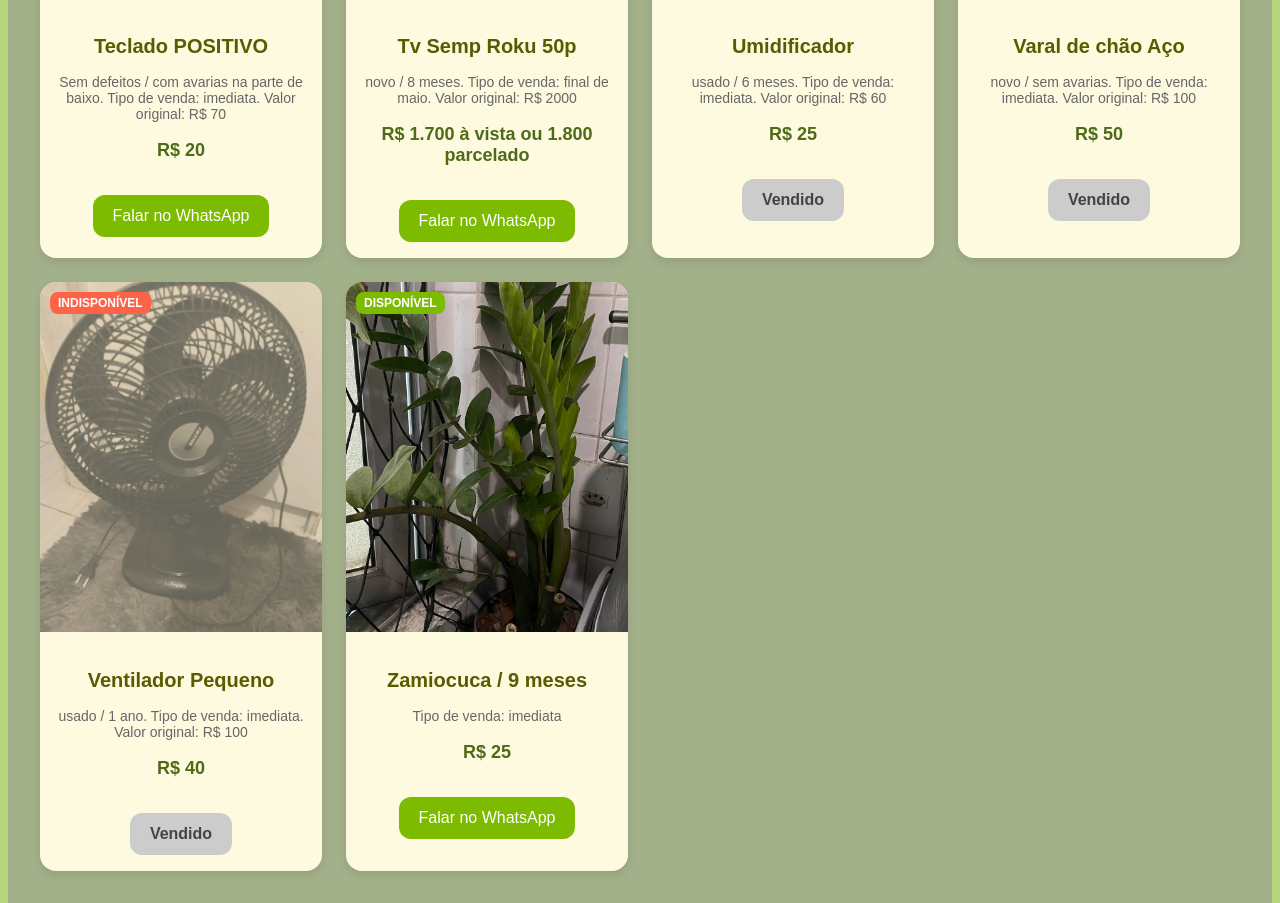
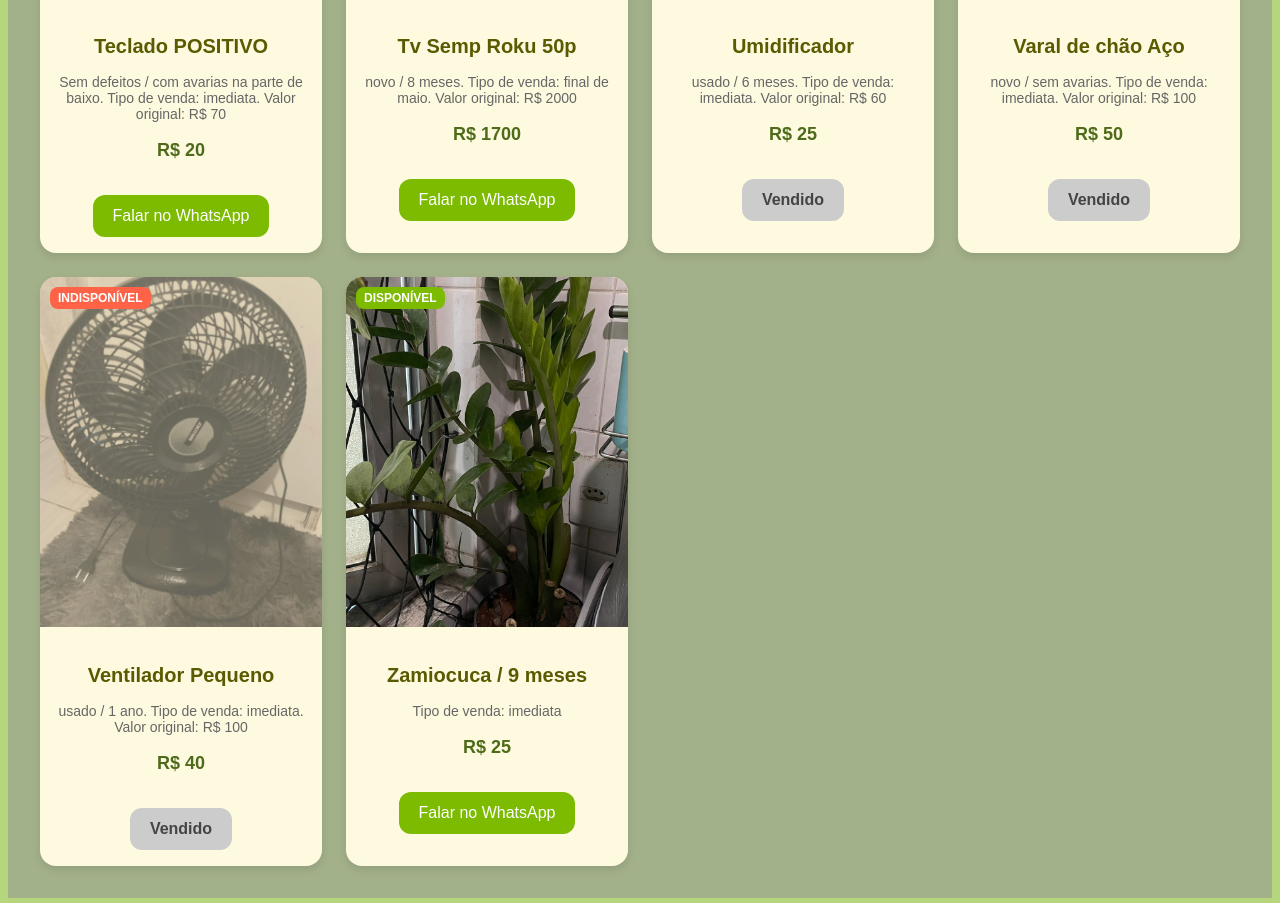
Before and after one commit to Ryaanlucas/bazar, a React (Create React App) app: page / in a window 1280 px wide. Shown: the part 8603-9506 px from the top of the page. Built offline with nearby package versions, Linux system fonts and the light colour scheme.

Commit message:
Update App.js

```diff
--- a/src/App.js
+++ b/src/App.js
@@ -84,7 +84,8 @@ const items = [
     id: 10,
     name: "Tv Semp Roku 50p",
     description: "novo / 8 meses. Tipo de venda: final de maio. Valor original: R$ 2000",
-    price: "R$ 1.700 à vista ou 1.800 parcelado",
+    price: "R$ 1700",
+    priceNote: "à vista ou R$ 1800 parcelado",
     image: "/tv50.jpeg",
     tag: "disponível"
   },
```
